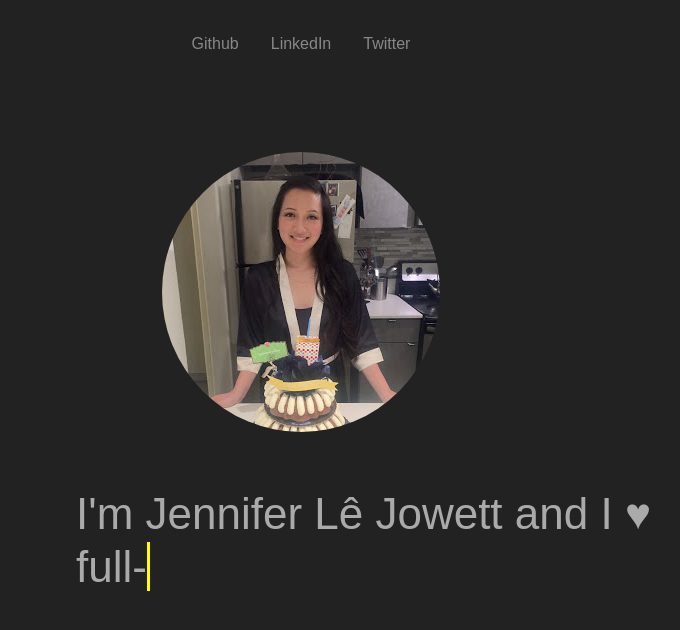
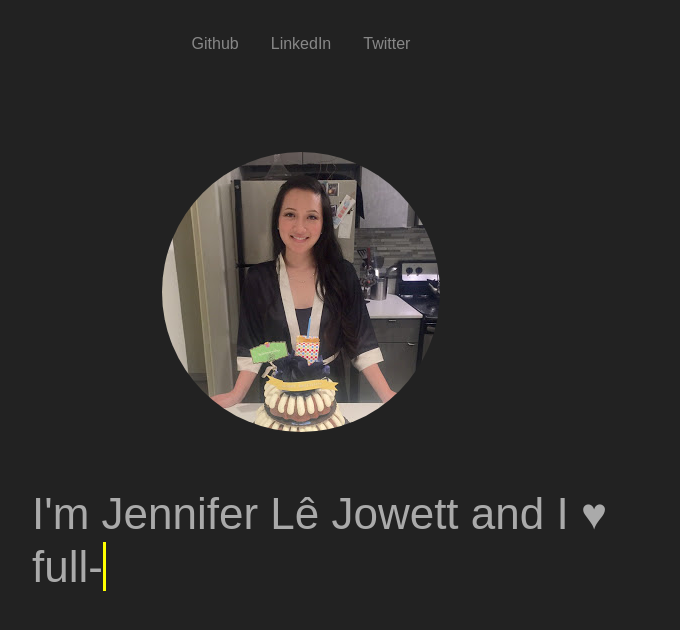
Before and after one commit to JnnnLe/J.LeJowett, a plain HTML site: page index.html in a window 1280 px wide. Shown: the whole page, without its empty margins (339-1019 px from the left). Drawn offline with nearby package versions, Linux system fonts and the light colour scheme.

Commit message:
Update style.css

```diff
--- a/style.css
+++ b/style.css
@@ -63,6 +63,6 @@ img {
 
   h1 {
     font-size: 2.75em;
-    margin-left: 7.5em;
+    margin-left: 6.5em;
   }
 }
```
